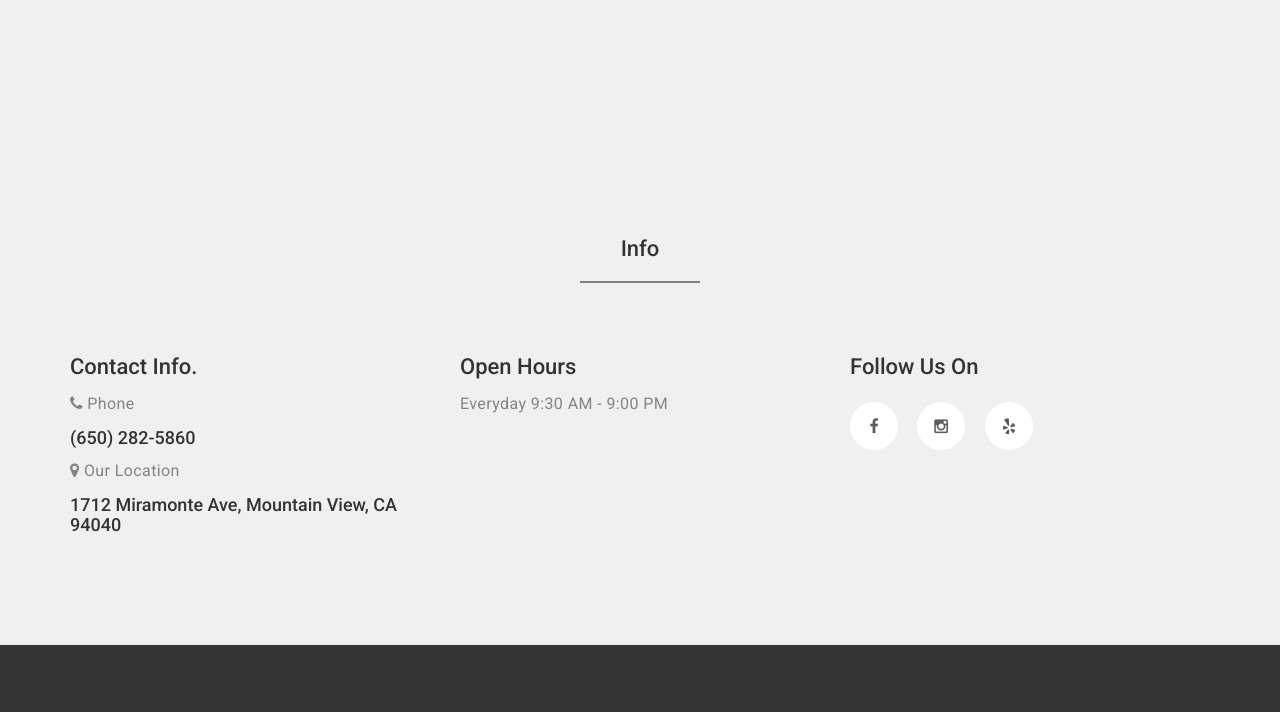
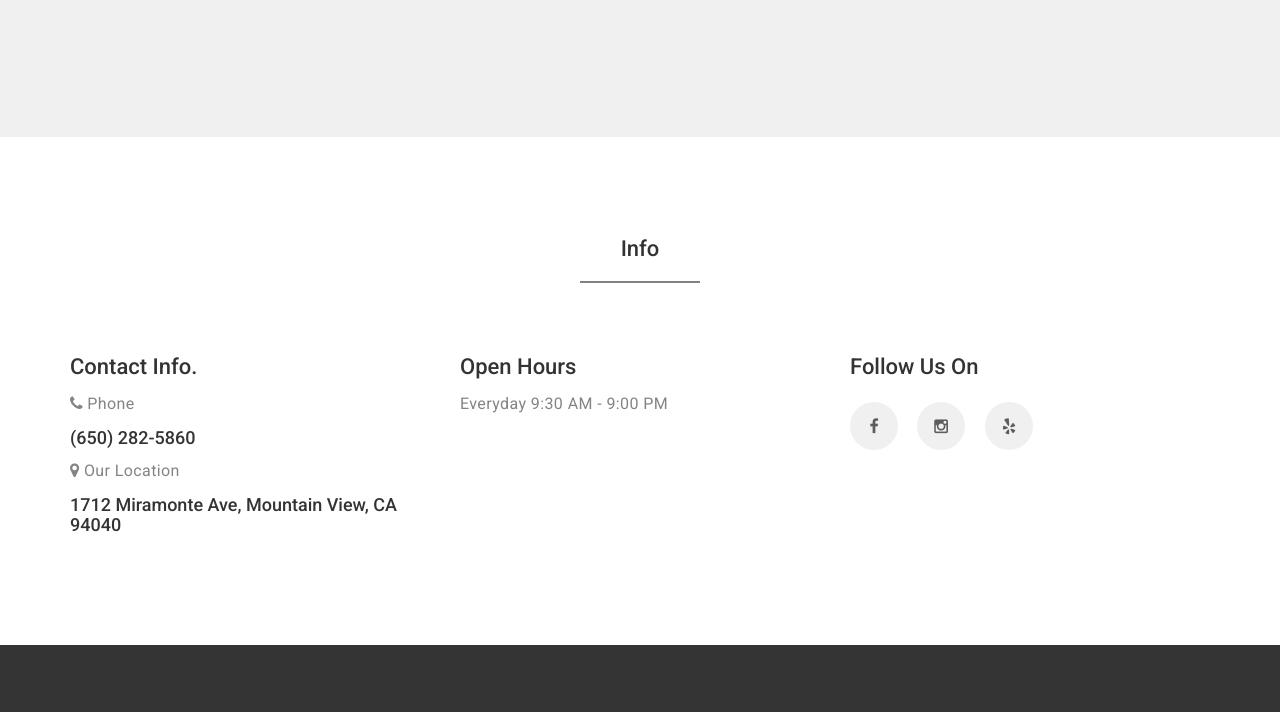
Before and after one commit to Taroka/teaannie, a plain HTML site: page index.html in a window 1280 px wide. Shown: the part 6740-7452 px from the top of the page. Drawn offline with Linux system fonts and the light colour scheme.

Commit message:
change contacts color

```diff
--- a/css/style.css
+++ b/css/style.css
@@ -46,9 +46,13 @@ hr {
 	padding-top: 100px;
 	padding-bottom: 100px;
 }
-#menu, #contact {
+#menu {
   background: #f0f0f0;
 }
+
+/*#contact {
+  background: #f0f0f0;
+}*/
 
 
 .parallax-section {
@@ -330,6 +334,7 @@ hr {
 
 /* contact section */
 #contact {
+	/*background: url('../images/footer-bg.jpg') 50% 0 repeat-y fixed;*/
   padding-top: 80px;
   padding-bottom: 100px;
 }
@@ -406,8 +411,8 @@ footer .fa {
   padding: 0;
 }
 .social-icon li a {
-  /*background: #f0f0f0;*/
-	background: #FFFFFF;
+  background: #f0f0f0;
+	/*background: #FFFFFF;*/
   border-radius: 50%;
   color: #5C5C5C;
   font-size: 16px;
```
